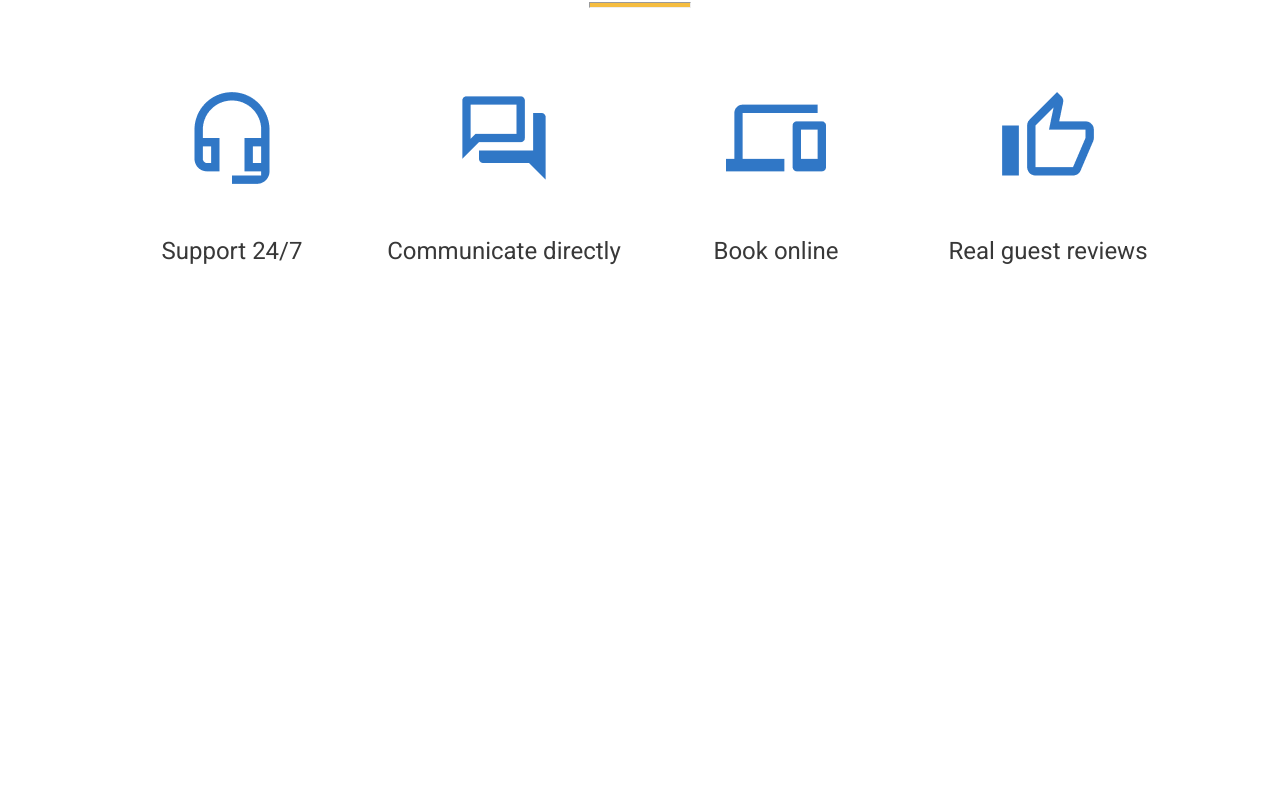
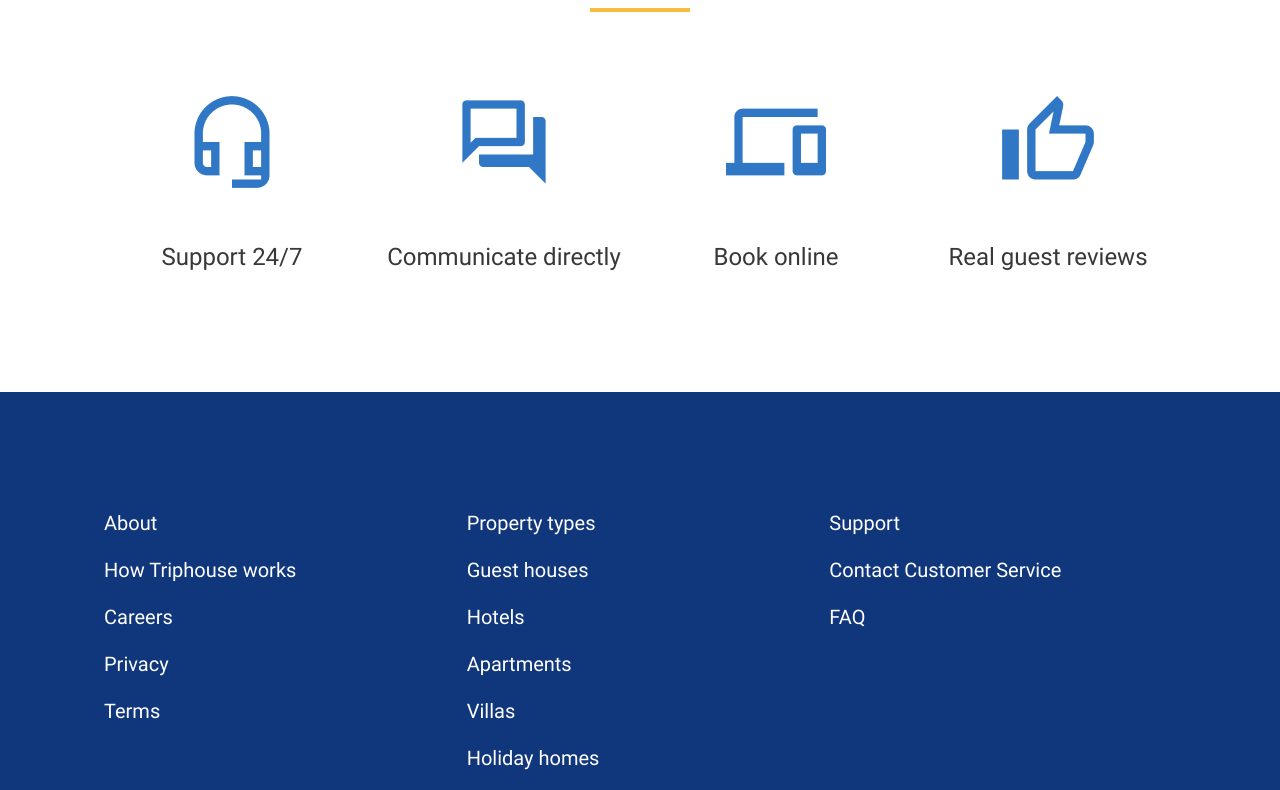
Before and after one commit to Metatrix88/if-html, a website: page index.html in a window 1280 px wide. Shown: the part 178-968 px from the top of the page. Before the commit the page ends 800 px from the top, so only its background shows below. Drawn offline with Linux system fonts and the light colour scheme.

Commit message:
feat: Renamed the BEM classes, downloaded and connected the fonts, created a footer section.

```diff
--- a/index.html
+++ b/index.html
@@ -2,41 +2,106 @@
 <html lang="en">
   <head>
     <meta charset="UTF-8" />
+    <meta name="description" content="IT school from Belarus" />
+    <meta name="keywords" content="HTML, CSS, JavaScript, React" />
     <meta
       name="viewport"
       content="width=device-width, user-scalable=no, initial-scale=1.0, maximum-scale=1.0, minimum-scale=1.0"
     />
     <meta http-equiv="X-UA-Compatible" content="ie=edge" />
     <link rel="stylesheet" href="reset.css" />
-    <link
-      href="https://fonts.googleapis.com/css2?family=Roboto:ital,wght@0,400;0,500;0,700;1,400;1,500;1,700&display=swap"
-      rel="stylesheet"
-    />
     <link rel="stylesheet" href="./styles/style.css" />
-    <title>Document</title>
+    <title>Lesson-5</title>
   </head>
   <body>
     <section class="container">
-      <h2 class="title offer-title">What do we offer</h2>
-      <hr class="offer-line" />
+      <h2 class="title"><span class="offer__title">What do we offer</span></h2>
       <div class="row offer">
-        <div class="col offer-col">
-          <img class="offer-img" src="./images/png/support.png" alt="support" />
-          <p class="offer-descr">Support 24/7</p>
+        <div class="col offer__content">
+          <img
+            class="offer__img"
+            src="./images/png/support.png"
+            alt="support"
+          />
+          <p class="offer__descr">Support 24/7</p>
         </div>
-        <div class="col offer-col">
-          <img class="offer-img" src="./images/png/contact.png" alt="contact" />
-          <p class="offer-descr">Communicate directly</p>
+        <div class="col offer__content">
+          <img
+            class="offer__img"
+            src="./images/png/contact.png"
+            alt="contact"
+          />
+          <p class="offer__descr">Communicate directly</p>
         </div>
-        <div class="col offer-col">
-          <img class="offer-img" src="./images/png/book.png" alt="book" />
-          <p class="offer-descr">Book online</p>
+        <div class="col offer__content">
+          <img class="offer__img" src="./images/png/book.png" alt="book" />
+          <p class="offer__descr">Book online</p>
         </div>
-        <div class="col offer-col">
-          <img class="offer-img" src="./images/png/review.png" alt="reviews" />
-          <p class="offer-descr">Real guest reviews</p>
+        <div class="col offer__content">
+          <img class="offer__img" src="./images/png/review.png" alt="reviews" />
+          <p class="offer__descr">Real guest reviews</p>
         </div>
       </div>
     </section>
+    <footer>
+      <section class="container footer">
+        <div class="footer__list">
+          <ul class="footer__items">
+            <li class="footer__item">
+              <a class="footer__link footer__link--title" href="#">About</a>
+            </li>
+            <li class="footer__item">
+              <a class="footer__link" href="#">How Triphouse works</a>
+            </li>
+            <li class="footer__item">
+              <a class="footer__link" href="#">Careers</a>
+            </li>
+            <li class="footer__item">
+              <a class="footer__link" href="#">Privacy</a>
+            </li>
+            <li class="footer__item">
+              <a class="footer__link" href="#">Terms</a>
+            </li>
+          </ul>
+          <ul class="footer__items">
+            <li class="footer__item">
+              <a class="footer__link footer__link--title" href="#"
+                >Property types</a
+              >
+            </li>
+            <li class="footer__item">
+              <a class="footer__link" href="#">Guest houses</a>
+            </li>
+            <li class="footer__item">
+              <a class="footer__link" href="#">Hotels</a>
+            </li>
+            <li class="footer__item">
+              <a class="footer__link" href="#">Apartments</a>
+            </li>
+            <li class="footer__item">
+              <a class="footer__link" href="#">Villas</a>
+            </li>
+            <li class="footer__item">
+              <a class="footer__link" href="#">Holiday homes</a>
+            </li>
+            <li class="footer__item">
+              <a class="footer__link" href="#">Hostels</a>
+            </li>
+          </ul>
+          <ul class="footer__items">
+            <li class="footer__item">
+              <a class="footer__link footer__link--title" href="#">Support</a>
+            </li>
+            <li class="footer__item">
+              <a class="footer__link" href="#">Contact Customer Service</a>
+            </li>
+            <li class="footer__item">
+              <a class="footer__link" href="#">FAQ</a>
+            </li>
+          </ul>
+        </div>
+        <p class="footer__author">© 2022Triphouse, Inc. All rights reserved</p>
+      </section>
+    </footer>
   </body>
 </html>
--- /dev/null
+++ b/styles/fonts.css
@@ -0,0 +1,161 @@
+/* cyrillic-ext */
+@font-face {
+  font-family: "Roboto";
+  font-style: normal;
+  font-weight: 400;
+  font-display: swap;
+  src: local("Roboto Regular"), local("Roboto-Regular"),
+    url(./../fonts/roboto-normal-400/roboto-regular-cyrillic-ext.woff2)
+      format("woff2");
+  unicode-range: U+0460-052F, U+1C80-1C88, U+20B4, U+2DE0-2DFF, U+A640-A69F,
+    U+FE2E-FE2F;
+}
+/* cyrillic */
+@font-face {
+  font-family: "Roboto";
+  font-style: normal;
+  font-weight: 400;
+  font-display: swap;
+  src: local("Roboto Regular"), local("Roboto-Regular"),
+    url(./../fonts/roboto-normal-400/roboto-regular-cyrillic.woff2)
+      format("woff2");
+  unicode-range: U+0301, U+0400-045F, U+0490-0491, U+04B0-04B1, U+2116;
+}
+/* greek-ext */
+@font-face {
+  font-family: "Roboto";
+  font-style: normal;
+  font-weight: 400;
+  font-display: swap;
+  src: local("Roboto Regular"), local("Roboto-Regular"),
+    url(./../fonts/roboto-normal-400/roboto-regular-cyrillic-greek-ext.woff2)
+      format("woff2");
+  unicode-range: U+1F00-1FFF;
+}
+/* greek */
+@font-face {
+  font-family: "Roboto";
+  font-style: normal;
+  font-weight: 400;
+  font-display: swap;
+  src: local("Roboto Regular"), local("Roboto-Regular"),
+    url(./../fonts/roboto-normal-400/roboto-regular-cyrillic-greek.woff2)
+      format("woff2");
+  unicode-range: U+0370-03FF;
+}
+/* vietnamese */
+@font-face {
+  font-family: "Roboto";
+  font-style: normal;
+  font-weight: 400;
+  font-display: swap;
+  src: local("Roboto Regular"), local("Roboto-Regular"),
+    url(./../fonts/roboto-normal-400/roboto-regular-vietnamese.woff2)
+      format("woff2");
+  unicode-range: U+0102-0103, U+0110-0111, U+0128-0129, U+0168-0169, U+01A0-01A1,
+    U+01AF-01B0, U+1EA0-1EF9, U+20AB;
+}
+/* latin-ext */
+@font-face {
+  font-family: "Roboto";
+  font-style: normal;
+  font-weight: 400;
+  font-display: swap;
+  src: local("Roboto Regular"), local("Roboto-Regular"),
+    url(./../fonts/roboto-normal-400/roboto-regular-latin-ext.woff2)
+      format("woff2");
+  unicode-range: U+0100-024F, U+0259, U+1E00-1EFF, U+2020, U+20A0-20AB,
+    U+20AD-20CF, U+2113, U+2C60-2C7F, U+A720-A7FF;
+}
+/* latin */
+@font-face {
+  font-family: "Roboto";
+  font-style: normal;
+  font-weight: 400;
+  font-display: swap;
+  src: local("Roboto Regular"), local("Roboto-Regular"),
+    url(./../fonts/roboto-normal-400/roboto-regular-latin.woff2) format("woff2");
+  unicode-range: U+0000-00FF, U+0131, U+0152-0153, U+02BB-02BC, U+02C6, U+02DA,
+    U+02DC, U+2000-206F, U+2074, U+20AC, U+2122, U+2191, U+2193, U+2212, U+2215,
+    U+FEFF, U+FFFD;
+}
+/* cyrillic-ext */
+@font-face {
+  font-family: "Roboto";
+  font-style: normal;
+  font-weight: 500;
+  font-display: swap;
+  src: local("Roboto Regular"), local("Roboto-Regular"),
+    url(./../fonts/roboto-normal-500/roboto-regular-cyrillic-ext.woff2)
+      format("woff2");
+  unicode-range: U+0460-052F, U+1C80-1C88, U+20B4, U+2DE0-2DFF, U+A640-A69F,
+    U+FE2E-FE2F;
+}
+/* cyrillic */
+@font-face {
+  font-family: "Roboto";
+  font-style: normal;
+  font-weight: 500;
+  font-display: swap;
+  src: local("Roboto Regular"), local("Roboto-Regular"),
+    url(./../fonts/roboto-normal-500/roboto-regular-cyrillic.woff2)
+      format("woff2");
+  unicode-range: U+0301, U+0400-045F, U+0490-0491, U+04B0-04B1, U+2116;
+}
+/* greek-ext */
+@font-face {
+  font-family: "Roboto";
+  font-style: normal;
+  font-weight: 500;
+  font-display: swap;
+  src: local("Roboto Regular"), local("Roboto-Regular"),
+    url(./../fonts/roboto-normal-500/roboto-regular-greek-ext.woff2)
+      format("woff2");
+  unicode-range: U+1F00-1FFF;
+}
+/* greek */
+@font-face {
+  font-family: "Roboto";
+  font-style: normal;
+  font-weight: 500;
+  font-display: swap;
+  src: local("Roboto Regular"), local("Roboto-Regular"),
+    url(./../fonts/roboto-normal-500/roboto-regular-greek.woff2) format("woff2");
+  unicode-range: U+0370-03FF;
+}
+/* vietnamese */
+@font-face {
+  font-family: "Roboto";
+  font-style: normal;
+  font-weight: 500;
+  font-display: swap;
+  src: local("Roboto Regular"), local("Roboto-Regular"),
+    url(./../fonts/roboto-normal-500/roboto-regular-vietnamese.woff2)
+      format("woff2");
+  unicode-range: U+0102-0103, U+0110-0111, U+0128-0129, U+0168-0169, U+01A0-01A1,
+    U+01AF-01B0, U+1EA0-1EF9, U+20AB;
+}
+/* latin-ext */
+@font-face {
+  font-family: "Roboto";
+  font-style: normal;
+  font-weight: 500;
+  font-display: swap;
+  src: local("Roboto Regular"), local("Roboto-Regular"),
+    url(./../fonts/roboto-normal-500/roboto-regular-latin-ext.woff2)
+      format("woff2");
+  unicode-range: U+0100-024F, U+0259, U+1E00-1EFF, U+2020, U+20A0-20AB,
+    U+20AD-20CF, U+2113, U+2C60-2C7F, U+A720-A7FF;
+}
+/* latin */
+@font-face {
+  font-family: "Roboto";
+  font-style: normal;
+  font-weight: 500;
+  font-display: swap;
+  src: local("Roboto Regular"), local("Roboto-Regular"),
+    url(./../fonts/roboto-normal-500/roboto-regular-latin.woff2) format("woff2");
+  unicode-range: U+0000-00FF, U+0131, U+0152-0153, U+02BB-02BC, U+02C6, U+02DA,
+    U+02DC, U+2000-206F, U+2074, U+20AC, U+2122, U+2191, U+2193, U+2212, U+2215,
+    U+FEFF, U+FFFD;
+}
--- a/styles/style.css
+++ b/styles/style.css
@@ -1,7 +1,16 @@
+@import url("./fonts.css");
+
+*,
+*:before,
+*:after {
+  box-sizing: border-box;
+}
+
 body {
   background: #ffffff;
   font-family: Roboto, sans-serif;
   font-style: normal;
+  line-height: 1.15;
   font-weight: 400;
   color: #383838;
 }
@@ -18,15 +27,12 @@ body {
   text-align: center;
 }
 
-.offer-title {
-  margin-bottom: 20px;
-}
-
-.offer-line {
+h2:after {
+  content: " ";
   width: 100px;
-  height: 4px;
-  background: #f5bd41;
-  margin: auto auto 80px;
+  display: flex;
+  border: 2px solid #f5bd41;
+  margin: 20px auto 80px;
 }
 
 .row {
@@ -42,14 +48,49 @@ body {
   margin-bottom: 120px;
 }
 
-.offer-col {
+.offer__content {
   text-align: center;
 }
 
-.offer-img {
+.offer__img {
   margin-bottom: 48px;
 }
 
-.offer-descr {
+.offer__descr {
   font-size: 24px;
 }
+
+.footer {
+  background-color: #10367c;
+  color: #ffffff;
+}
+
+.footer__list {
+  display: flex;
+  justify-content: space-between;
+  gap: 16px;
+}
+
+.footer__items {
+  width: 33.3333%;
+  font-size: 20px;
+}
+
+.footer__item {
+  margin-bottom: 24px;
+}
+
+.footer__link {
+  color: #ffffff;
+  text-decoration: none;
+}
+
+.footer__link--title {
+  font-weight: 500;
+}
+
+.footer__author {
+  font-size: 14px;
+  padding-top: 40px;
+  padding-bottom: 120px;
+}
```
Also changed, not shown: fonts/roboto-normal-400/roboto-regular-cyrillic-ext.woff2 (added), fonts/roboto-normal-400/roboto-regular-cyrillic-greek-ext.woff2 (added), fonts/roboto-normal-400/roboto-regular-cyrillic-greek.woff2 (added), fonts/roboto-normal-400/roboto-regular-cyrillic.woff2 (added), fonts/roboto-normal-400/roboto-regular-latin-ext.woff2 (added), fonts/roboto-normal-400/roboto-regular-latin.woff2 (added), fonts/roboto-normal-400/roboto-regular-vietnamese.woff2 (added), fonts/roboto-normal-500/roboto-regular-cyrillic-ext.woff2 (added), fonts/roboto-normal-500/roboto-regular-cyrillic.woff2 (added), fonts/roboto-normal-500/roboto-regular-greek-ext.woff2 (added), fonts/roboto-normal-500/roboto-regular-greek.woff2 (added), fonts/roboto-normal-500/roboto-regular-latin-ext.woff2 (added), fonts/roboto-normal-500/roboto-regular-latin.woff2 (added), fonts/roboto-normal-500/roboto-regular-vietnamese.woff2 (added).
